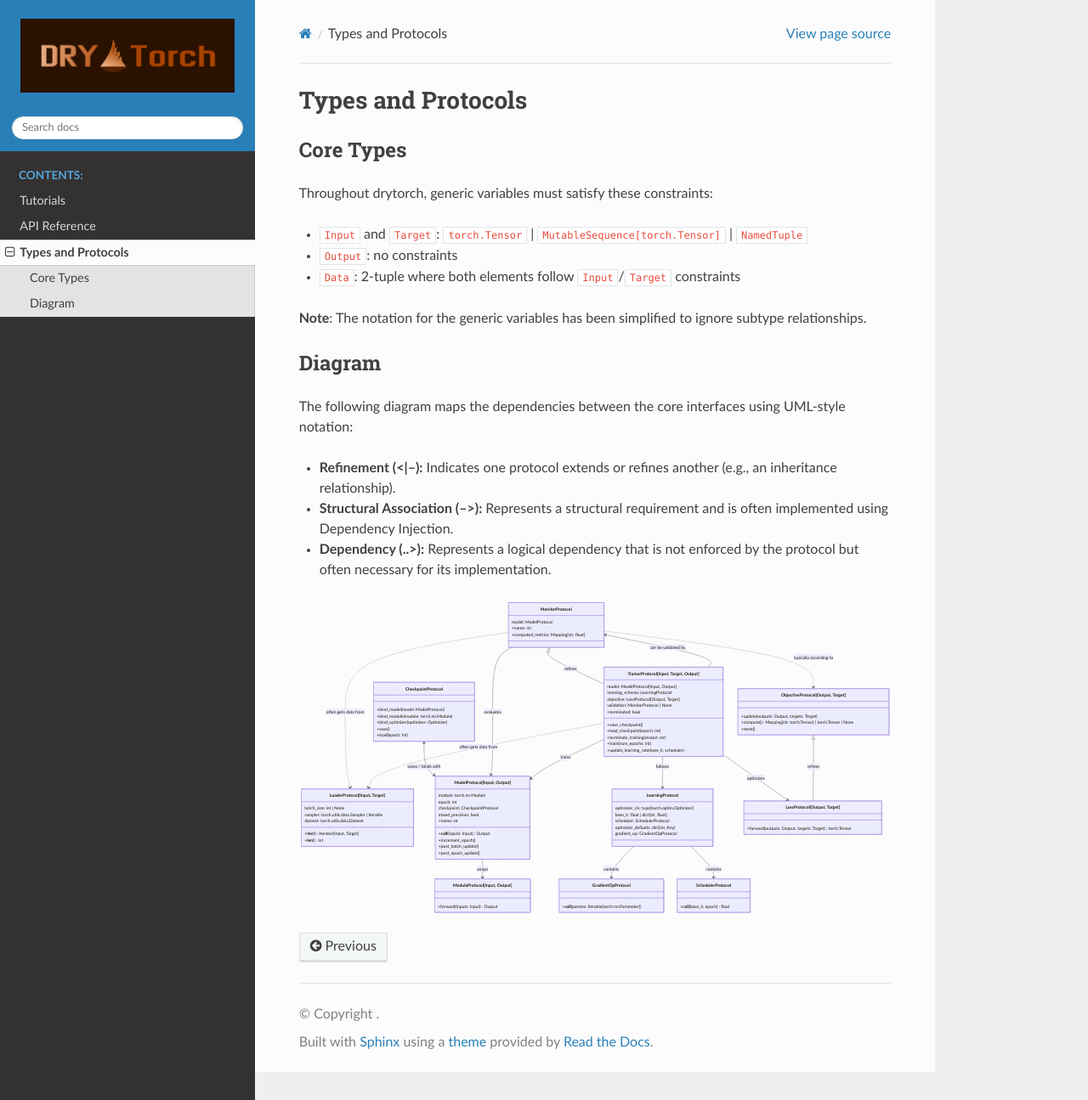
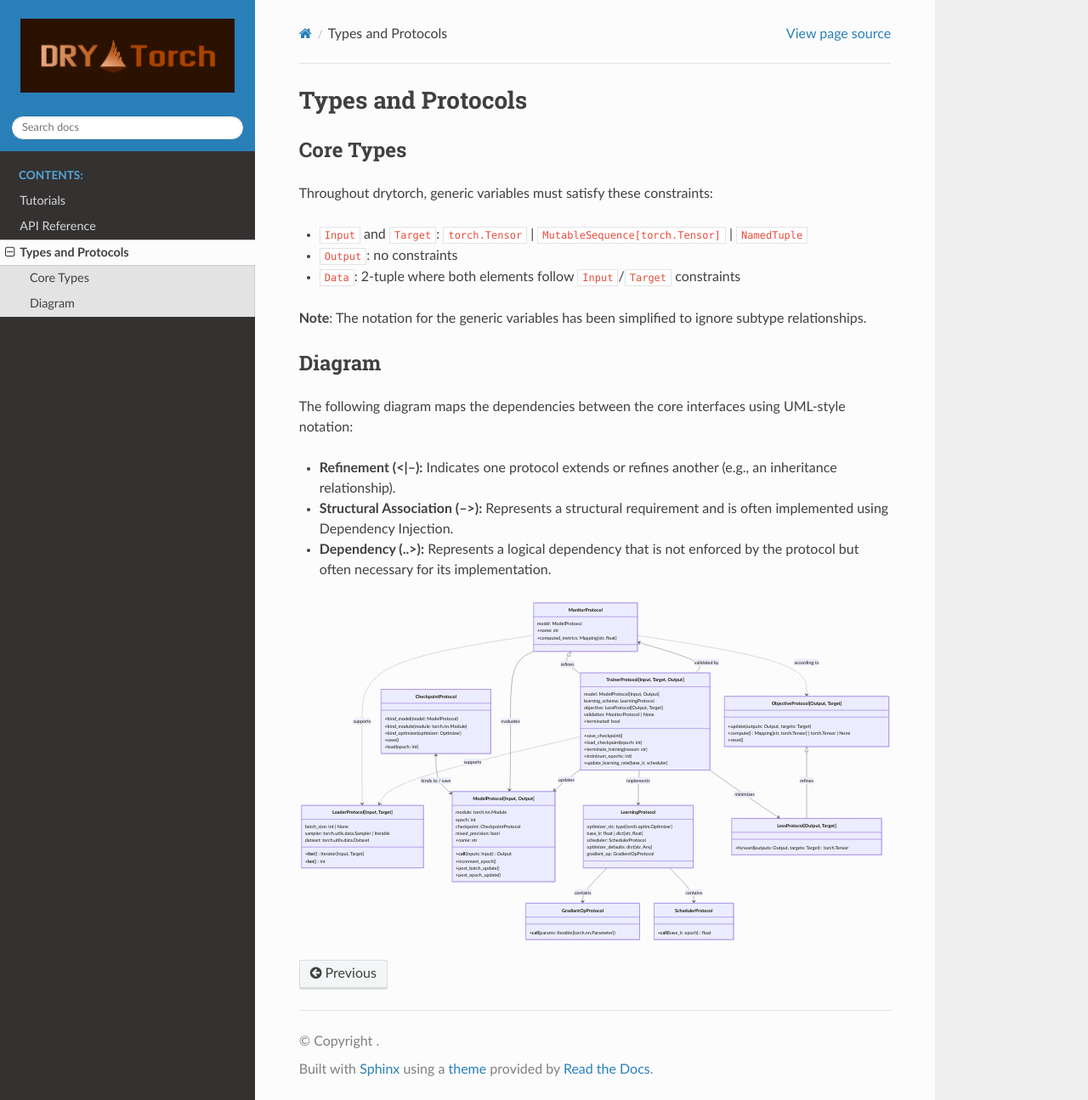
Before and after one commit to nverchev/drytorch, a Sphinx documentation site: the page built from docs/architecture.md, in a window 1280 px wide and 1295 px high. Shown: the whole window at 85% size. Built offline with Sphinx 7.4.7 and the Read the Docs theme 3.1.0, drawn with Linux system fonts in a browser that asks for light colours.

Commit message:
refactor: removed ModuleProtocol from core

```diff
--- a/docs/architecture.md
+++ b/docs/architecture.md
@@ -31,10 +31,6 @@ direction TB
         dataset: torch.utils.data.Dataset
         +__iter__() Iterator[Input, Target]
         +__len__() int
-    }
-
-    class ModuleProtocol["ModuleProtocol[Input, Output]"] {
-        +forward(inputs: Input) Output
     }
 
     class ModelProtocol["ModelProtocol[Input, Output]"] {
@@ -102,18 +98,17 @@ direction TB
         +update_learning_rate(base_lr, scheduler)
     }
 
-    CheckpointProtocol <--> ModelProtocol : saves / binds with
-    ModelProtocol --> ModuleProtocol : wraps
+    CheckpointProtocol <--> ModelProtocol : binds to / save
     LearningProtocol --> GradientOpProtocol : contains
     LearningProtocol --> SchedulerProtocol : contains
-    MonitorProtocol ..> LoaderProtocol : often gets data from
+    MonitorProtocol ..> LoaderProtocol : supports
     MonitorProtocol --> ModelProtocol : evaluates
-    MonitorProtocol ..> ObjectiveProtocol : typically according to
-    TrainerProtocol --> LearningProtocol : follows
-    TrainerProtocol ..> LoaderProtocol : often gets data from
-    TrainerProtocol --> LossProtocol : optimizes
-    TrainerProtocol --> ModelProtocol : trains
-    TrainerProtocol --> MonitorProtocol : can be validated by
+    MonitorProtocol ..> ObjectiveProtocol : according to
+    TrainerProtocol --> LearningProtocol :  implements
+    TrainerProtocol ..> LoaderProtocol : supports
+    TrainerProtocol --> LossProtocol : minimizes
+    TrainerProtocol --> ModelProtocol : updates
+    TrainerProtocol --> MonitorProtocol : validated by
     MonitorProtocol <|-- TrainerProtocol : refines
     ObjectiveProtocol <|-- LossProtocol : refines
 
```
Also changed, not shown: 2 other files.
